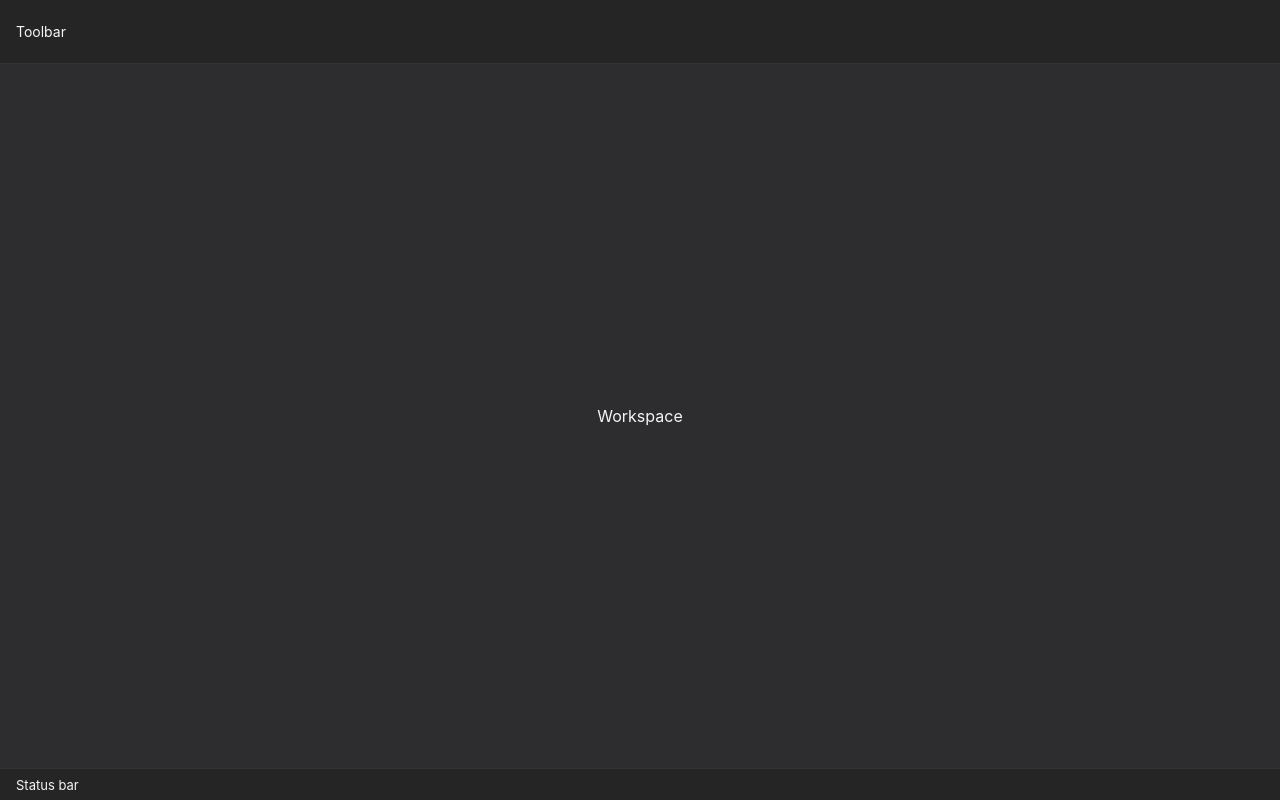
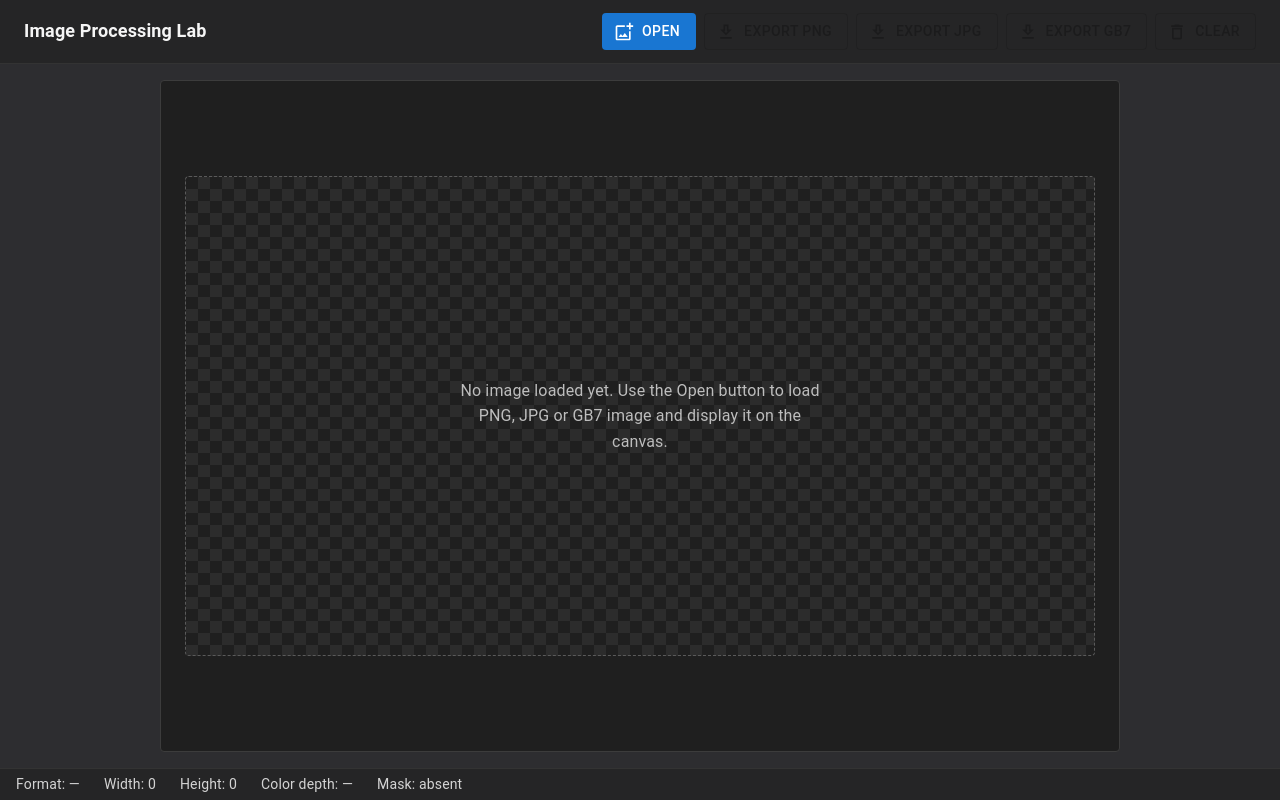
Before and after one commit to FrontendCourseMP/photoshop-sxd0, a React (Vite) app: page / in a window 1280 px wide. Built offline with nearby package versions, Linux system fonts and the light colour scheme; the HTML template or start-up script is replaced by a standard one.

Commit message:
feat: add editor layout components for toolbar canvas and status bar

```diff
--- a/src/App.css
+++ b/src/App.css
@@ -6,21 +6,13 @@
   color: #f5f5f5;
 }
 
-.app-toolbar {
-  display: flex;
-  align-items: center;
-  padding: 0 16px;
-  border-bottom: 1px solid #333;
-  background-color: #252526;
-  font-size: 14px;
-}
-
 .app-workspace {
   display: flex;
-  align-items: center;
+  align-items: stretch;
   justify-content: center;
   overflow: auto;
   background-color: #2d2d30;
+  padding: 16px;
 }
 
 .app-statusbar {
@@ -30,4 +22,5 @@
   border-top: 1px solid #333;
   background-color: #252526;
   font-size: 13px;
+  overflow: hidden;
 }
--- a/src/app/App.tsx
+++ b/src/app/App.tsx
@@ -1,12 +1,21 @@
 import { Box } from "@mui/material";
+import Toolbar from "../components/Toolbar";
+import CanvasViewport from "../components/CanvasViewport";
+import StatusBar from "../components/StatusBar";
 import "../App.css";
 
 function App() {
   return (
     <Box className="app-shell">
-      <header className="app-toolbar">Toolbar</header>
-      <main className="app-workspace">Workspace</main>
-      <footer className="app-statusbar">Status bar</footer>
+      <Toolbar />
+      <CanvasViewport />
+      <StatusBar
+        format="—"
+        width={0}
+        height={0}
+        colorDepth="—"
+        hasMask={false}
+      />
     </Box>
   );
 }
--- /dev/null
+++ b/src/components/CanvasViewport.tsx
@@ -0,0 +1,52 @@
+import { Box, Paper, Typography } from "@mui/material";
+
+function CanvasViewport() {
+  return (
+    <Box className="app-workspace">
+      <Paper
+        elevation={0}
+        sx={{
+          width: "min(960px, 100%)",
+          minHeight: "min(640px, 100%)",
+          border: "1px solid #3c3c3c",
+          backgroundColor: "#1f1f1f",
+          display: "flex",
+          alignItems: "center",
+          justifyContent: "center",
+          padding: 3,
+        }}
+      >
+        <Box
+          sx={{
+            width: "100%",
+            minHeight: 480,
+            border: "1px dashed #5a5a5a",
+            background:
+              "linear-gradient(45deg, #2c2c2c 25%, transparent 25%), linear-gradient(-45deg, #2c2c2c 25%, transparent 25%), linear-gradient(45deg, transparent 75%, #2c2c2c 75%), linear-gradient(-45deg, transparent 75%, #2c2c2c 75%)",
+            backgroundSize: "24px 24px",
+            backgroundPosition: "0 0, 0 12px, 12px -12px, -12px 0px",
+            display: "flex",
+            alignItems: "center",
+            justifyContent: "center",
+            borderRadius: 1,
+          }}
+        >
+          <Typography
+            variant="body1"
+            sx={{
+              color: "#bdbdbd",
+              textAlign: "center",
+              maxWidth: 360,
+              lineHeight: 1.6,
+            }}
+          >
+            No image loaded yet. Use the Open button to load PNG, JPG or GB7
+            image and display it on the canvas.
+          </Typography>
+        </Box>
+      </Paper>
+    </Box>
+  );
+}
+
+export default CanvasViewport;
--- /dev/null
+++ b/src/components/StatusBar.tsx
@@ -0,0 +1,44 @@
+import { Box, Stack, Typography } from "@mui/material";
+
+interface StatusBarProps {
+  format: string;
+  width: number;
+  height: number;
+  colorDepth: string;
+  hasMask: boolean;
+}
+
+function StatusBar({
+  format,
+  width,
+  height,
+  colorDepth,
+  hasMask,
+}: StatusBarProps) {
+  return (
+    <Box className="app-statusbar">
+      <Stack
+        direction="row"
+        spacing={3}
+        sx={{
+          width: "100%",
+          alignItems: "center",
+          color: "#d4d4d4",
+          fontSize: 13,
+          overflowX: "auto",
+          whiteSpace: "nowrap",
+        }}
+      >
+        <Typography variant="body2">Format: {format}</Typography>
+        <Typography variant="body2">Width: {width}</Typography>
+        <Typography variant="body2">Height: {height}</Typography>
+        <Typography variant="body2">Color depth: {colorDepth}</Typography>
+        <Typography variant="body2">
+          Mask: {hasMask ? "present" : "absent"}
+        </Typography>
+      </Stack>
+    </Box>
+  );
+}
+
+export default StatusBar;
--- /dev/null
+++ b/src/components/ToolBar.tsx
@@ -0,0 +1,77 @@
+import {
+  AppBar,
+  Box,
+  Button,
+  Stack,
+  Toolbar as MuiToolbar,
+  Typography,
+} from "@mui/material";
+import AddPhotoAlternateOutlinedIcon from "@mui/icons-material/AddPhotoAlternateOutlined";
+import DownloadOutlinedIcon from "@mui/icons-material/DownloadOutlined";
+import DeleteOutlineOutlinedIcon from "@mui/icons-material/DeleteOutlineOutlined";
+
+function Toolbar() {
+  return (
+    <AppBar position="static" elevation={0} color="transparent">
+      <MuiToolbar
+        sx={{
+          minHeight: "64px",
+          borderBottom: "1px solid #333",
+          backgroundColor: "#252526",
+          display: "flex",
+          justifyContent: "space-between",
+          gap: 2,
+        }}
+      >
+        <Typography variant="h6" sx={{ fontSize: 18, fontWeight: 600 }}>
+          Image Processing Lab
+        </Typography>
+
+        <Stack direction="row" spacing={1} flexWrap="wrap" useFlexGap>
+          <Button
+            variant="contained"
+            startIcon={<AddPhotoAlternateOutlinedIcon />}
+            disableElevation
+          >
+            Open
+          </Button>
+
+          <Button
+            variant="outlined"
+            startIcon={<DownloadOutlinedIcon />}
+            disabled
+          >
+            Export PNG
+          </Button>
+
+          <Button
+            variant="outlined"
+            startIcon={<DownloadOutlinedIcon />}
+            disabled
+          >
+            Export JPG
+          </Button>
+
+          <Button
+            variant="outlined"
+            startIcon={<DownloadOutlinedIcon />}
+            disabled
+          >
+            Export GB7
+          </Button>
+
+          <Button
+            variant="outlined"
+            color="error"
+            startIcon={<DeleteOutlineOutlinedIcon />}
+            disabled
+          >
+            Clear
+          </Button>
+        </Stack>
+      </MuiToolbar>
+    </AppBar>
+  );
+}
+
+export default Toolbar;
```
